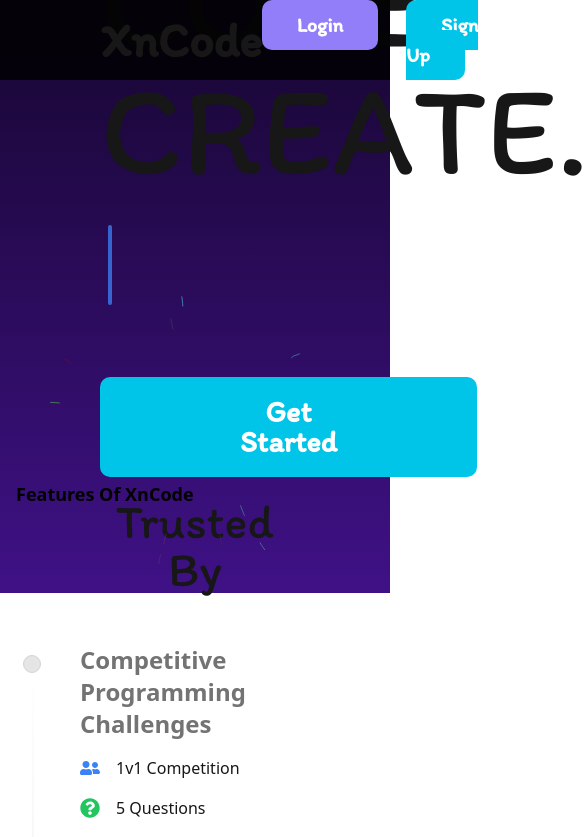
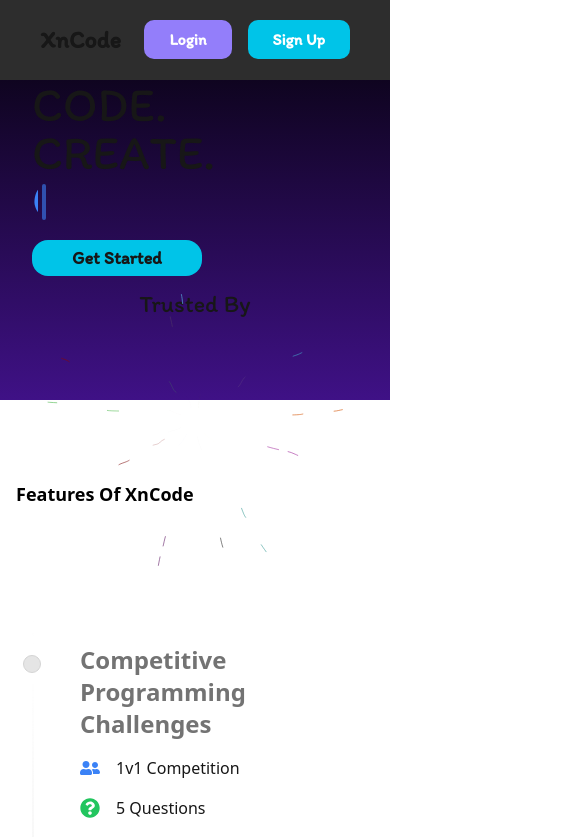
Before and after one commit to GulshanJha00/XnCode, a Next.js app: page / in a window 390 px wide. Shown: the top 837 px of the page, 585 px wide, since content can reach past the window. Built offline with nearby package versions, Linux system fonts and the light colour scheme; a web font is replaced by a local one.

Commit message:
mobile responsive

```diff
--- a/src/app/pages/Homepage.tsx
+++ b/src/app/pages/Homepage.tsx
@@ -1,18 +1,16 @@
-import Button from "@/components/Button";
 import { TypewriterEffectSmooth } from "@/components/ui/typewriter-effect";
-
+import Link from "next/link";
 const Homepage = () => {
   const words = [
     {
       text: "COMPETE.",
-      className: "text-blue-500 text-9xl dark:text-blue-500",
-
+      className: "text-blue-500 text-5xl lg:text-9xl dark:text-blue-500",
     },
   ];
   return (
-    <div className="px-[100px] w-screen pt-[50px] h-screen bg-gradient-to-b from-[#0F0420] to-[#3F1186]">
+    <div className="px-8 md:px-[100px] w-screen md:pt-[50px] h-screen bg-gradient-to-b from-[#0F0420] to-[#3F1186]">
       <div
-        className="h-full text-9xl"
+        className="h-full text-5xl lg:text-9xl"
         style={{
           fontFamily: "Itim",
         }}
@@ -23,22 +21,10 @@ const Homepage = () => {
           <TypewriterEffectSmooth words={words} />
         </h1>
         <div>
-          <Button
-            name="Get Started"
-            link="/signup"
-            style={{
-              backgroundColor: "#00C4E8",
-              padding: "20px 140px",
-              fontSize: "30px",
-              color: "#fff",
-              position: "absolute",
-              display: "inline-block",
-              textAlign: "center",
-              textDecoration: "none",
-            }}
-          />
-        </div>
-        <h1 className="text-5xl text-center mt-36">Trusted By</h1>
+
+  <Link href='/signup' className="py-1 lg:py-5 absolute px-10 lg:px-36 rounded-2xl text-center font-bold bg-[#00C4E8] text-lg lg:text-3xl">Get Started</Link>
+</div>
+        <h1 className="text-2xl md:text-5xl text-center mt-14 lg:mt-36">Trusted By</h1>
         <div></div>
       </div>
     </div>
--- a/src/app/pages/Navbar.tsx
+++ b/src/app/pages/Navbar.tsx
@@ -2,24 +2,23 @@ import Button from "@/components/Button"
 import "./Navbar.css"
 const Navbar = () => {
   return (
-    <div className='navbg sticky h-20 w-full z-20 top-0 flex justify-between items-center'
+    <div className='navbg sticky h-20 w-full z-50 top-0 flex justify-between items-center'
     >
-      <h1 className="text-5xl pl-[100px] font-serif"
+      <h1 className=" text-2xl lg:text-5xl pl-10 lg:pl-[100px] font-serif"
          style={{
           fontFamily: "Itim",
           fontWeight: 700,
          }}
       >XnCode</h1>
 
-      <div className="flex gap-7 pr-[100px]">
+<div className="flex gap-4 sm:gap-7 items-center pr-10 lg:pr-[100px]">
   <Button
     name="Login"
     link="/login"
     style={{
       backgroundColor: '#937EFA',
-            padding: '13px 35px',
+      padding: '10px 25px',
       color: '#fff',
-
     }}
   />
   <Button
@@ -27,7 +26,7 @@ const Navbar = () => {
     link="/signup"
     style={{
       backgroundColor: '#00C4E8',
-            padding: '13px 35px',
+      padding: '10px 25px',
       color: '#fff',
     }}
   />
--- a/src/components/Button.tsx
+++ b/src/components/Button.tsx
@@ -1,25 +1,30 @@
-import React from 'react'
-import Link from 'next/link'
-interface Props{
-    name: string,
-    link: string,
-    style?: React.CSSProperties;
+import React from 'react';
+import Link from 'next/link';
+
+interface Props {
+  name: string;
+  link: string;
+  style?: React.CSSProperties;
 }
+
 const Button = (props: Props) => {
   return (
     <div>
       <Link
-      style={{
-        fontWeight: 700,
-        fontSize: "20px",
-        borderRadius: "10px",
-        fontFamily: "Itim",
-        cursor: "pointer",
-        ...props.style,
-      }}
-      href={`${props.link}`}>{props.name}</Link>
+        style={{
+          fontWeight: 700,
+          fontSize: '16px',
+          borderRadius: '10px',
+          fontFamily: 'Itim',
+          cursor: 'pointer',
+          ...props.style,
+        }}
+        href={props.link}
+      >
+        {props.name}
+      </Link>
     </div>
-  )
-}
+  );
+};
 
-export default Button
+export default Button;
--- a/src/components/Footer.tsx
+++ b/src/components/Footer.tsx
@@ -1,64 +1,133 @@
-import { FaFacebook, FaTwitter, FaInstagram, FaLinkedin } from 'react-icons/fa';
-import Link from 'next/link';
+import { FaFacebook, FaTwitter, FaInstagram, FaLinkedin } from "react-icons/fa";
+import Link from "next/link";
 const Footer = () => {
   return (
     <footer className="bg-gray-900  text-white py-8">
-      <div className="flex justify-center items-center flex-col mx-auto px-6 md:px-12">
-
+      <div className="flex flex-col mx-10 px-6 md:px-12">
         <div className="flex items-center justify-between mb-6">
-          <div className="text-2xl font-bold">
-            <span className="text-blue-500 text-center w-full">XnCode</span>
+          <div className="text-2xl font-bold w-full text-center">
+            <span className="text-blue-500 mx-auto ">XnCode</span>
           </div>
-
         </div>
-
 
         <div className="grid grid-cols-1 md:place-content-center sm:grid-cols-2 md:grid-cols-4 gap-6 mb-8">
           <div>
-            <h3 className="font-semibold text-lg text-center lg:text-start mb-4">Quick Links</h3>
+            <h3 className="font-semibold text-lg text-center lg:text-start mb-4">
+              Quick Links
+            </h3>
             <ul className="list-disc list-inside">
-              <li><Link href="#" className="hover:text-blue-500">Home</Link></li>
-              <li><Link href="#" className="hover:text-blue-500">Features</Link></li>
-              <li><Link href="#" className="hover:text-blue-500">Blog</Link></li>
-              <li><Link href="#" className="hover:text-blue-500">Pricing</Link></li>
+              <li>
+                <Link href="#" className="hover:text-blue-500">
+                  Home
+                </Link>
+              </li>
+              <li>
+                <Link href="#" className="hover:text-blue-500">
+                  Features
+                </Link>
+              </li>
+              <li>
+                <Link href="#" className="hover:text-blue-500">
+                  Blog
+                </Link>
+              </li>
+              <li>
+                <Link href="#" className="hover:text-blue-500">
+                  Pricing
+                </Link>
+              </li>
             </ul>
           </div>
 
           <div>
-  <h3 className="font-semibold text-center lg:text-start text-lg mb-4">Resources</h3>
-  <ul className="list-disc list-inside">
-    <li><Link href="#" className="hover:text-blue-500">Docs</Link></li>
-    <li><Link href="#" className="hover:text-blue-500">API</Link></li>
-    <li><Link href="#" className="hover:text-blue-500">Support</Link></li>
-  </ul>
-</div>
+            <h3 className="font-semibold text-center lg:text-start text-lg mb-4">
+              Resources
+            </h3>
+            <ul className="list-disc list-inside">
+              <li>
+                <Link href="#" className="hover:text-blue-500">
+                  Docs
+                </Link>
+              </li>
+              <li>
+                <Link href="#" className="hover:text-blue-500">
+                  API
+                </Link>
+              </li>
+              <li>
+                <Link href="#" className="hover:text-blue-500">
+                  Support
+                </Link>
+              </li>
+            </ul>
+          </div>
           <div>
-            <h3 className="font-semibold text-lg text-center lg:text-start mb-4">Social</h3>
-            <div className="flex space-x-4">
-              <Link href="#" className="text-xl text-blue-500 hover:text-blue-600">
+            <h3 className="font-semibold text-lg text-center lg:text-start mb-4">
+              Social
+            </h3>
+            <div className="flex justify-center items-center space-x-4">
+              <Link
+                href="#"
+                className="text-xl text-blue-500 hover:text-blue-600"
+              >
                 <FaFacebook />
               </Link>
-              <Link href="#" className="text-xl text-blue-400 hover:text-blue-500">
+              <Link
+                href="#"
+                className="text-xl text-blue-400 hover:text-blue-500"
+              >
                 <FaTwitter />
               </Link>
-              <Link href="#" className="text-xl text-pink-500 hover:text-pink-600">
+              <Link
+                href="#"
+                className="text-xl text-pink-500 hover:text-pink-600"
+              >
                 <FaInstagram />
               </Link>
-              <Link href="#" className="text-xl text-blue-700 hover:text-blue-800">
+              <Link
+                href="#"
+                className="text-xl text-blue-700 hover:text-blue-800"
+              >
                 <FaLinkedin />
               </Link>
             </div>
           </div>
-          <div className="space-x-6 place-content-center w-max">
-            <Link href="#" className="hover:text-blue-500">About</Link>
-            <Link href="#" className="hover:text-blue-500">Careers</Link>
-            <Link href="#" className="hover:text-blue-500">Contact</Link>
-            <Link href="#" className="hover:text-blue-500">Licence</Link>
+          <div>
+            <h3 className="font-semibold text-center lg:text-start text-lg mb-4">
+            More
+            </h3>
+            <ul className="list-disc list-inside">
+              <li>
+                <Link href="#" className="hover:text-blue-500">
+                  About
+                </Link>
+              </li>
+              <li>
+                <Link href="#" className="hover:text-blue-500">
+                  Careers
+                </Link>
+              </li>
+              <li>
+                <Link href="#" className="hover:text-blue-500">
+                  Contact
+                </Link>
+              </li>
+              <li>
+                <Link href="#" className="hover:text-blue-500">
+                  Licence
+                </Link>
+              </li>
+            </ul>
           </div>
+
+
         </div>
 
         <div className="border-t border-gray-700 pt-6 text-center text-sm">
-          <p>&copy; 2024 <span className="font-semibold">XnCode</span>. All rights reserved.</p>
+          <p>
+            &copy; 2024 <span className="font-semibold">XnCode</span>. All
+            rights reserved.
+          </p>
         </div>
       </div>
     </footer>
--- a/src/components/ui/typewriter-effect.tsx
+++ b/src/components/ui/typewriter-effect.tsx
@@ -140,7 +140,7 @@ export const TypewriterEffectSmooth = ({
   };
 
   return (
-    <div className={cn("flex space-x-1 my-6", className)}>
+    <div className={cn("flex space-x-1 mb-2", className)}>
       <motion.div
         className="overflow-hidden pb-2"
         initial={{
@@ -180,7 +180,7 @@ export const TypewriterEffectSmooth = ({
           repeatType: "reverse",
         }}
         className={cn(
-          "block rounded-sm w-[4px] mt-2  h-20 sm:h-6 xl:h-28 bg-blue-500",
+          "block rounded-sm w-[4px] mt-2 h-9 xl:h-28 bg-blue-500",
           cursorClassName
         )}
       ></motion.span>
```
Lines whose indentation alone changed are shown as unchanged.
